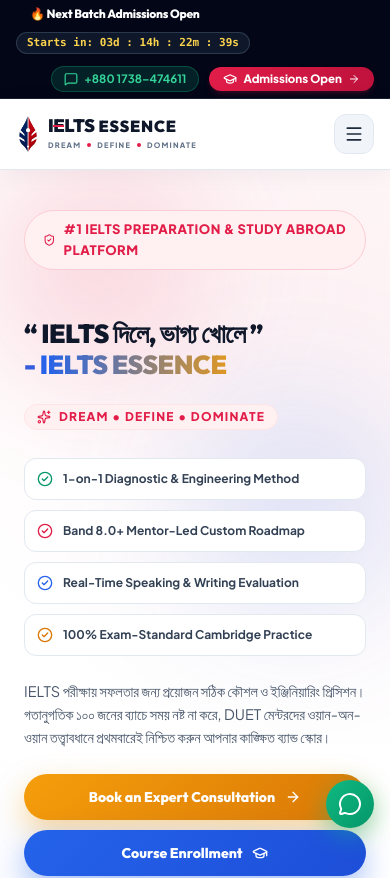
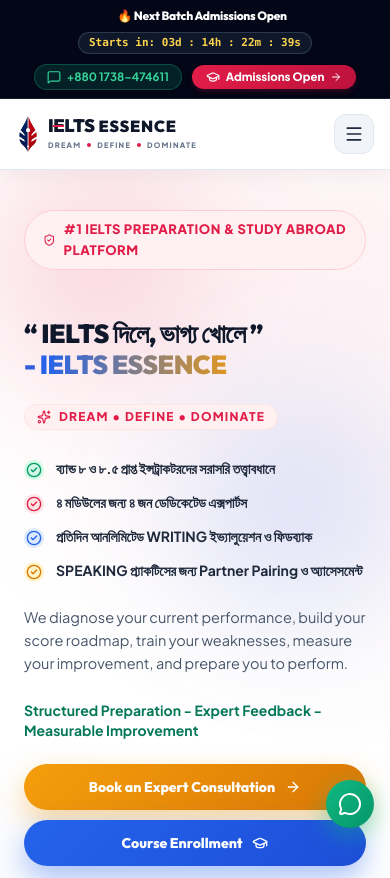
Before and after one commit to raihancsegit/ieltsessence, a Next.js app: page / in a window 390 px wide. Shown: the top 878 px of the page. Built offline with nearby package versions, Linux system fonts and the light colour scheme.

Commit message:
Update hero feature tick list and center mobile announcement bar

```diff
--- a/src/app/page.tsx
+++ b/src/app/page.tsx
@@ -200,29 +200,50 @@
                 <span>Dream • Define • Dominate</span>
               </div>
 
-              {/* 4 Feature Points from PDF */}
-              <div className="grid grid-cols-1 sm:grid-cols-2 gap-2.5 pt-1">
-                <div className="flex items-center gap-2.5 text-xs sm:text-sm font-bold text-slate-700 bg-white p-3 rounded-xl border border-slate-200 shadow-xs hover-elevate">
-                  <CheckCircle2 className="w-4 h-4 text-emerald-600 shrink-0" />
-                  <span>1-on-1 Diagnostic & Engineering Method</span>
+              {/* 4 Feature Points - Line by Line Tick List */}
+              <div className="space-y-3 pt-1">
+                <div className="flex items-start gap-3">
+                  <div className="w-5 h-5 rounded-full bg-emerald-100 flex items-center justify-center shrink-0 mt-0.5">
+                    <CheckCircle2 className="w-4 h-4 text-emerald-600" />
+                  </div>
+                  <span className="text-sm sm:text-base font-bold text-slate-800">
+                    ব্যান্ড ৮ ও ৮.৫ প্রাপ্ত ইন্সট্রাকটরদের সরাসরি তত্ত্বাবধানে
+                  </span>
                 </div>
-                <div className="flex items-center gap-2.5 text-xs sm:text-sm font-bold text-slate-700 bg-white p-3 rounded-xl border border-slate-200 shadow-xs hover-elevate">
-                  <CheckCircle2 className="w-4 h-4 text-rose-600 shrink-0" />
-                  <span>Band 8.0+ Mentor-Led Custom Roadmap</span>
+                <div className="flex items-start gap-3">
+                  <div className="w-5 h-5 rounded-full bg-rose-100 flex items-center justify-center shrink-0 mt-0.5">
+                    <CheckCircle2 className="w-4 h-4 text-rose-600" />
+                  </div>
+                  <span className="text-sm sm:text-base font-bold text-slate-800">
+                    ৪ মডিউলের জন্য ৪ জন ডেডিকেটেড এক্সপার্টস
+                  </span>
                 </div>
-                <div className="flex items-center gap-2.5 text-xs sm:text-sm font-bold text-slate-700 bg-white p-3 rounded-xl border border-slate-200 shadow-xs hover-elevate">
-                  <CheckCircle2 className="w-4 h-4 text-blue-600 shrink-0" />
-                  <span>Real-Time Speaking & Writing Evaluation</span>
+                <div className="flex items-start gap-3">
+                  <div className="w-5 h-5 rounded-full bg-blue-100 flex items-center justify-center shrink-0 mt-0.5">
+                    <CheckCircle2 className="w-4 h-4 text-blue-600" />
+                  </div>
+                  <span className="text-sm sm:text-base font-bold text-slate-800">
+                    প্রতিদিন আনলিমিটেড WRITING ইভ্যালুয়েশন ও ফিডব্যাক
+                  </span>
                 </div>
-                <div className="flex items-center gap-2.5 text-xs sm:text-sm font-bold text-slate-700 bg-white p-3 rounded-xl border border-slate-200 shadow-xs hover-elevate">
-                  <CheckCircle2 className="w-4 h-4 text-amber-600 shrink-0" />
-                  <span>100% Exam-Standard Cambridge Practice</span>
+                <div className="flex items-start gap-3">
+                  <div className="w-5 h-5 rounded-full bg-amber-100 flex items-center justify-center shrink-0 mt-0.5">
+                    <CheckCircle2 className="w-4 h-4 text-amber-600" />
+                  </div>
+                  <span className="text-sm sm:text-base font-bold text-slate-800">
+                    SPEAKING প্র্যাকটিসের জন্য Partner Pairing ও অ্যাসেসমেন্ট
+                  </span>
                 </div>
               </div>
 
-              <p className="hero-description text-base sm:text-lg text-slate-600 leading-relaxed font-normal">
-                IELTS পরীক্ষায় সফলতার জন্য প্রয়োজন সঠিক কৌশল ও ইঞ্জিনিয়ারিং প্রিসিশন। গতানুগতিক ১০০ জনের ব্যাচে সময় নষ্ট না করে, DUET মেন্টরদের ওয়ান-অন-ওয়ান তত্ত্বাবধানে প্রথমবারেই নিশ্চিত করুন আপনার কাঙ্ক্ষিত ব্যান্ড স্কোর।
-              </p>
+              <div className="space-y-2">
+                <p className="hero-description text-base sm:text-lg text-slate-700 leading-relaxed font-normal">
+                  We diagnose your current performance, build your score roadmap, train your weaknesses, measure your improvement, and prepare you to perform.
+                </p>
+                <p className="text-sm sm:text-base font-bold text-emerald-700">
+                  Structured Preparation - Expert Feedback - Measurable Improvement
+                </p>
+              </div>
 
               {/* 3 CTAs from PDF */}
               <div className="hero-cta-group flex flex-wrap items-center gap-3">
--- a/src/components/layout/AnnouncementBar.tsx
+++ b/src/components/layout/AnnouncementBar.tsx
@@ -30,12 +30,12 @@
   const format2 = (n: number) => n.toString().padStart(2, "0");
 
   return (
-    <div className="bg-slate-950 text-white border-b border-slate-800/80 py-1.5 px-4 sm:px-6 relative z-50">
-      <div className="max-w-[1536px] mx-auto flex items-center justify-between gap-3 text-xs flex-wrap sm:flex-nowrap">
+    <div className="bg-slate-950 text-white border-b border-slate-800/80 py-2 sm:py-1.5 px-3 sm:px-6 relative z-50">
+      <div className="max-w-[1536px] mx-auto flex flex-col sm:flex-row items-center justify-center sm:justify-between gap-2.5 sm:gap-3 text-xs text-center sm:text-left">
 
-        {/* Left: Next Batch & Timer */}
-        <div className="flex items-center gap-2.5 flex-wrap">
-          <div className="flex items-center gap-1.5">
+        {/* Left: Next Batch & Timer - Centered on Mobile */}
+        <div className="flex flex-wrap items-center justify-center sm:justify-start gap-2 sm:gap-2.5">
+          <div className="flex items-center justify-center gap-1.5">
             <span className="w-2 h-2 rounded-full bg-rose-500 animate-ping inline-block shrink-0"></span>
             <span className="font-extrabold text-white font-heading text-[12px] sm:text-[13px] tracking-tight">
               🔥 Next Batch Admissions Open
@@ -46,8 +46,8 @@
           </span>
         </div>
 
-        {/* Right: WhatsApp + Admissions Open Buttons (Moved to Top) */}
-        <div className="flex items-center gap-2.5 shrink-0 ml-auto">
+        {/* Right: WhatsApp + Admissions Open Buttons - Centered on Mobile */}
+        <div className="flex items-center justify-center gap-2.5 shrink-0 sm:ml-auto">
           <a
             href="https://wa.me/8801738474611"
             target="_blank"
```
